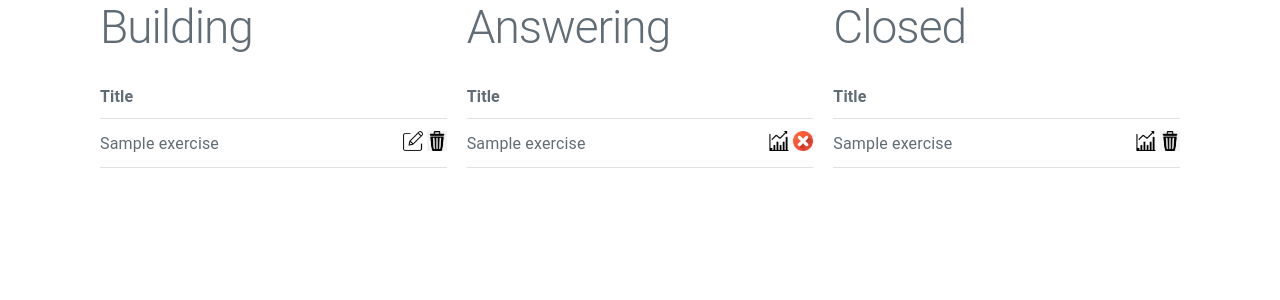
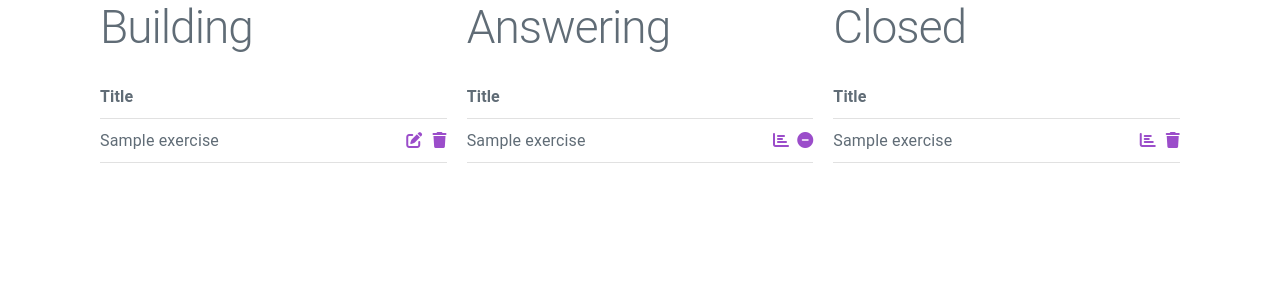
Before and after one commit to CPNV-ES/MAW11_ABA, a PHP site: template Src/Views/Manage/Exercise.php in a window 1280 px wide. Shown: the part 50-350 px from the top of the page. Run offline with PHP 8.4, Linux system fonts and the light colour scheme; the template is opened without the code that fills it: most values are stand-ins (such as "Sample title", 1, 10 or a date in 2020); some web fonts are replaced.

Commit message:
refactor: replace image icons with Font Awesome in Exercise view

```diff
--- a/Src/Views/Manage/Exercise.php
+++ b/Src/Views/Manage/Exercise.php
@@ -13,7 +13,7 @@
         <meta name="csrf-param" content="authenticity_token" />
         <meta name="csrf-token" content="WfvLG3l6aozgVBEFX1OGsQGwC1vggPUAScJh6xelh5ZWigN567rgwsNfL3MYBoWz3A+zhcA3nNdgoHuCKpj5Bw==" />
 
-
+        <link rel="stylesheet" href="https://cdnjs.cloudflare.com/ajax/libs/font-awesome/6.0.0/css/all.min.css">
         <link rel="stylesheet" media="all" href="/css/manage-exercise.css" />
     </head>
 
@@ -34,8 +34,8 @@
                     <tr>
                         <td><?= $exercise["title"]?></td>
                         <td>
-                            <a title="Manage fields" href="/exercises/<?= $exercise["exercise_id"] ?>/fields"><img src="/img/edit.png" class="fa fa-trash"></a>
-                            <a title="delete" href="#" onclick="if(confirm('Are you sure?')){document.getElementById('delete-form-<?= $exercise["exercise_id"] ?>').submit();} return false;"><img src="/img/trash.png" class="fa fa-trash"></a>
+                            <a title="Manage fields" href="/exercises/<?= $exercise["exercise_id"] ?>/fields"><i class="fa fa-edit"></i></a>
+                            <a title="delete" href="#" onclick="if(confirm('Are you sure?')){document.getElementById('delete-form-<?= $exercise["exercise_id"] ?>').submit();} return false;"><i class="fa fa-trash"></i></a>
                             <form id="delete-form-<?= $exercise["exercise_id"] ?>" method="POST" action="/exercises/delete" style="display:none;">
                                 <input type="hidden" name="exercise_id" value="<?= $exercise["exercise_id"] ?>">
                             </form>
@@ -61,11 +61,11 @@
                     <tr>
                         <td><?= $exercise["title"]?></td>
                         <td>
-                            <a title="Show results" href="#" onclick="document.getElementById('Show-result-form-<?= $exercise["exercise_id"] ?>').submit();"><img class="fa fa-edit" src="/img/stats.png"></a>
+                            <a title="Show results" href="#" onclick="document.getElementById('Show-result-form-<?= $exercise["exercise_id"] ?>').submit();"><i class="fa fa-chart-bar"></i></a>
                             <form id="Show-result-form-<?= $exercise["exercise_id"] ?>" method="POST" action="/exercises/allAnswers" style="display:none;">
                                 <input type="hidden" name="exercise_id" value="<?= $exercise["exercise_id"] ?>">
                             </form>
-                            <a title="Close" rel="nofollow" data-method="put" href="#"><img src="/img/close.png" class="fa fa-trash"></a>
+                            <a title="Close" rel="nofollow" data-method="put" href="#"><i class="fa fa-minus-circle"></i></a>
                         </td>
                     </tr>
                 <?php } ?>
@@ -88,11 +88,11 @@
                     <tr>
                         <td><?= $exercise["title"]?></td>
                         <td>
-                            <a title="Show results" href="#" onclick="document.getElementById('Show-result-form-<?= $exercise["exercise_id"] ?>').submit();"><img class="fa fa-edit" src="/img/stats.png"></a>
-                            <form id="Show-result-form-<?= $exercise["exercise_id"] ?>" method="POST" action="/exercises/allAnswers" style="display:none;">
+                            <a title="Show results" href="#" onclick="document.getElementById('Show-result-form-closed-<?= $exercise["exercise_id"] ?>').submit();"><i class="fa fa-chart-bar"></i></a>
+                            <form id="Show-result-form-closed-<?= $exercise["exercise_id"] ?>" method="POST" action="/exercises/allAnswers" style="display:none;">
                                 <input type="hidden" name="exercise_id" value="<?= $exercise["exercise_id"] ?>">
                             </form>
-                            <a title="delete" href="#" onclick="if(confirm('Are you sure?')){document.getElementById('delete-form-closed-<?= $exercise["exercise_id"] ?>').submit();} return false;"><img src="/img/trash.png" class="fa fa-trash"></a>
+                            <a title="delete" href="#" onclick="if(confirm('Are you sure?')){document.getElementById('delete-form-closed-<?= $exercise["exercise_id"] ?>').submit();} return false;"><i class="fa fa-trash"></i></a>
                             <form id="delete-form-closed-<?= $exercise["exercise_id"] ?>" method="POST" action="/exercises/delete" style="display:none;">
                                 <input type="hidden" name="exercise_id" value="<?= $exercise["exercise_id"] ?>">
                             </form>
```
